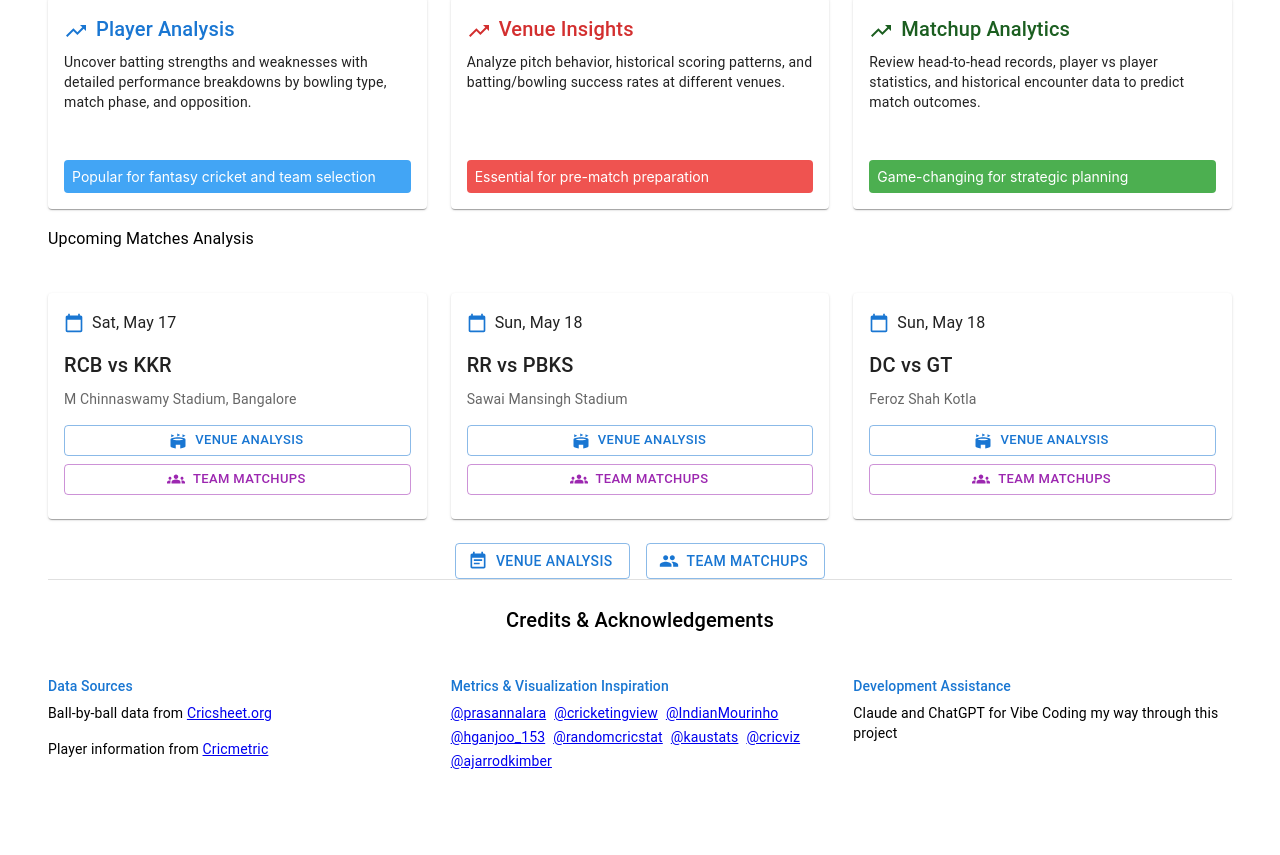
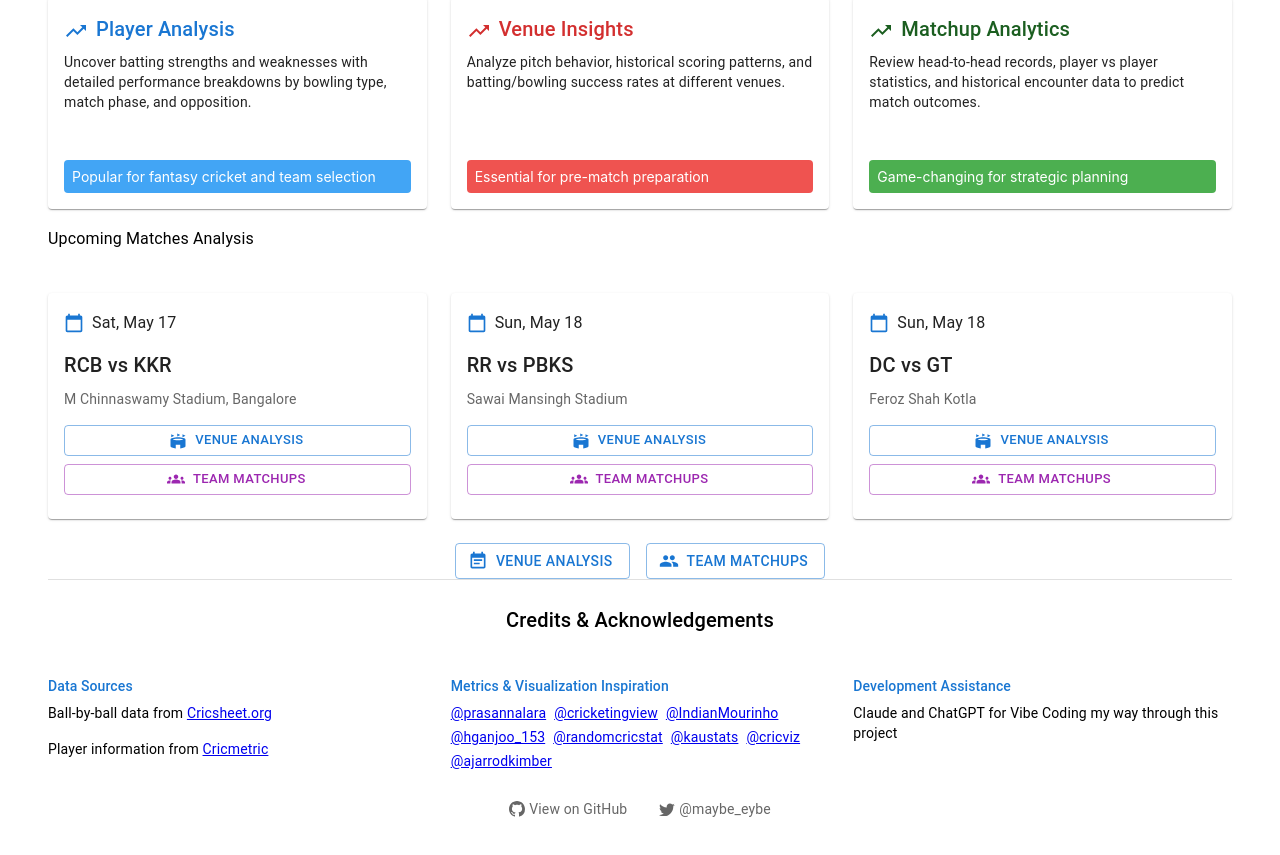
Before and after one commit to adityabalaji97/cricket-data-thing, a React (Create React App) app: page / in a window 1280 px wide. Shown: the part 1866-2721 px from the top of the page. Built offline with nearby package versions, Linux system fonts and the light colour scheme; no server answers.

Commit message:
Add GitHub repo and Twitter profile links to landing page footer

```diff
--- a/src/components/LandingPage.jsx
+++ b/src/components/LandingPage.jsx
@@ -836,6 +836,25 @@
             </Typography>
           </Grid>
         </Grid>
+
+        <Box sx={{ display: 'flex', justifyContent: 'center', mt: 3, gap: 4 }}>
+          <Typography variant="body2" color="text.secondary">
+            <a href="https://github.com/adityabalaji97/cricket-data-thing" target="_blank" rel="noopener noreferrer" style={{ textDecoration: 'none', color: 'inherit', display: 'flex', alignItems: 'center', gap: '4px' }}>
+              <svg width="16" height="16" viewBox="0 0 16 16" fill="currentColor">
+                <path d="M8 0C3.58 0 0 3.58 0 8c0 3.54 2.29 6.53 5.47 7.59.4.07.55-.17.55-.38 0-.19-.01-.82-.01-1.49-2.01.37-2.53-.49-2.69-.94-.09-.23-.48-.94-.82-1.13-.28-.15-.68-.52-.01-.53.63-.01 1.08.58 1.23.82.72 1.21 1.87.87 2.33.66.07-.52.28-.87.51-1.07-1.78-.2-3.64-.89-3.64-3.95 0-.87.31-1.59.82-2.15-.08-.2-.36-1.02.08-2.12 0 0 .67-.21 2.2.82.64-.18 1.32-.27 2-.27.68 0 1.36.09 2 .27 1.53-1.04 2.2-.82 2.2-.82.44 1.1.16 1.92.08 2.12.51.56.82 1.27.82 2.15 0 3.07-1.87 3.75-3.65 3.95.29.25.54.73.54 1.48 0 1.07-.01 1.93-.01 2.2 0 .21.15.46.55.38A8.012 8.012 0 0016 8c0-4.42-3.58-8-8-8z" />
+              </svg>
+              View on GitHub
+            </a>
+          </Typography>
+          <Typography variant="body2" color="text.secondary">
+            <a href="https://twitter.com/maybe_eybe" target="_blank" rel="noopener noreferrer" style={{ textDecoration: 'none', color: 'inherit', display: 'flex', alignItems: 'center', gap: '4px' }}>
+              <svg width="16" height="13" viewBox="0 0 16 13" fill="currentColor">
+                <path d="M14.2617 3.31344C14.2701 3.45862 14.2701 3.60381 14.2701 3.74899C14.2701 8.19609 11.0026 13.2965 5.05124 13.2965C3.20076 13.2965 1.48646 12.7762 0.0393066 11.8788C0.303819 11.9079 0.559496 11.9162 0.832842 11.9162C2.33451 11.9162 3.71642 11.4125 4.81887 10.5651C3.39903 10.536 2.20063 9.60505 1.79388 8.33242C2.00001 8.36152 2.20615 8.38229 2.42061 8.38229C2.71227 8.38229 3.00394 8.34075 3.27729 8.26599C1.80289 7.96602 0.70044 6.69339 0.70044 5.15979V5.1223C1.12391 5.35677 1.60996 5.50196 2.12195 5.51857C1.25279 4.93753 0.70877 3.94626 0.70877 2.82382C0.70877 2.22611 0.866618 1.67785 1.14829 1.19996C2.73127 3.13901 5.09276 4.38572 7.73617 4.52673C7.68631 4.29226 7.6614 4.04946 7.6614 3.80667C7.6614 2.02146 9.10716 0.576691 10.893 0.576691C11.8154 0.576691 12.6512 0.947396 13.2405 1.5493C13.9714 1.40413 14.6691 1.1306 15.2915 0.756231C15.057 1.51606 14.5534 2.1762 13.8805 2.59126C14.5367 2.52483 15.1759 2.35373 15.7653 2.11261C15.2915 2.78107 14.7127 3.38712 14.2617 3.31344Z" />
+              </svg>
+              @maybe_eybe
+            </a>
+          </Typography>
+        </Box>
       </Box>
     </Container>
   );
```
